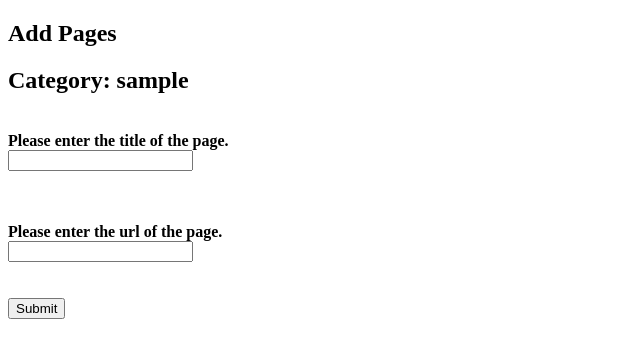
After one commit to HiChen85/twd_haichen, a Django app: a page that uses templates/rango/add_page.html in a window 1280 px wide. The commit adds this page. Shown: the top 358 px of the page, without its empty margins (0-640 px from the left). Run offline with Django 3.2, Linux system fonts and the light colour scheme; tables that the repository leaves empty hold one stand-in row (values such as "Sample post").

Commit message:
finish Chapter7

```diff
--- /dev/null
+++ b/rango/forms.py
@@ -0,0 +1,36 @@
+from django import forms
+from rango.models import Category, Page
+
+class CategoryForm(forms.ModelForm):
+    name = forms.CharField(max_length=128, help_text='Please enter the category name.', label='Name')
+    views = forms.IntegerField(widget=forms.HiddenInput(), initial=0)
+    likes = forms.IntegerField(widget=forms.HiddenInput(), initial=0)
+    slug = forms.CharField(widget=forms.HiddenInput(), required=False)
+
+    class Meta:
+        model = Category
+        fields = ('name',)
+
+
+
+class PageForm(forms.ModelForm):
+    title = forms.CharField(max_length=128, help_text='Please enter the title of the page.')
+    url = forms.URLField(max_length=200, help_text='Please enter the url of the page.')
+    views = forms.IntegerField(widget=forms.HiddenInput(), initial=0)
+
+    class Meta():
+        model = Page
+        exclude = ('category',)
+
+    def clean(self):
+        cleaned_data = self.cleaned_data
+        url = cleaned_data.get('url')
+        if url:
+            if url.startswith('http://') or url.startswith('https://'):
+                print(url)
+                return cleaned_data
+            else:
+                url  = 'http://' + url
+                cleaned_data['url'] = url
+                print("不是以 http 或 https 开头的最终数据:", cleaned_data['url'])
+                return cleaned_data
--- a/rango/models.py
+++ b/rango/models.py
@@ -3,7 +3,7 @@ from django.template.defaultfilters import slugify
 
 # Create your models here.
 class Category(models.Model):
-    name = models.CharField(verbose_name="category", max_length=128, unique=True)
+    name = models.CharField(max_length=128, unique=True)
     views = models.IntegerField(verbose_name='views', default=0)
     likes = models.IntegerField(verbose_name='likes', default=0)
     slug = models.SlugField(default='', unique=True)
--- a/rango/urls.py
+++ b/rango/urls.py
@@ -2,8 +2,11 @@ from django.contrib import admin
 from django.urls import path
 from . import views
 
+app_name = 'rango'
 urlpatterns = [
     path('', views.index, name='index'),
     path('about/', views.about, name='about'),
-    path('category/<slug:category_name_slug>/', views.show_category, name='show_category')
+    path('category/<slug:category_name_slug>/', views.show_category, name='show_category'),
+    path('add_category/', views.add_category, name='add_category'),
+    path('category/<slug:category_name_slug>/add_page/', views.add_page, name='add_page'),
 ]
--- a/rango/views.py
+++ b/rango/views.py
@@ -1,9 +1,10 @@
-from django.shortcuts import render
+from django.shortcuts import render, redirect
 from django.http import HttpResponse
 # reverse alias of urls
 from django.urls import reverse
 
 from .models import Category, Page
+from rango.forms import CategoryForm, PageForm
 # Create your views here.
 
 def index(request):
@@ -39,8 +40,48 @@ def show_category(request, category_name_slug):
         pages = Page.objects.filter(category=category)
         context_dict['pages'] = pages
         context_dict['category'] = category
+        context_dict['slug'] = category_name_slug
+        print('category_name_slug:  ',category_name_slug)
     except Category.DoesNotExist:
         context_dict['category'] = None
         context_dict['pages'] = None
 
     return render(request, 'rango/category.html', context=context_dict)
+
+def add_category(request):
+    form = CategoryForm()
+    if request.method == 'POST':
+        form = CategoryForm(request.POST)
+        if form.is_valid():
+            form.save(commit=True)
+            return redirect('/rango/')
+        else:
+            print(form.errors)
+    return render(request, 'rango/add_category.html', context={'form':form})
+
+def add_page(request, category_name_slug):
+    try:
+        category = Category.objects.get(slug=category_name_slug)
+    except Category.DoesNotExist:
+        category = None
+
+    if category is None:
+        return redirect('/rango/')
+
+    form = PageForm()
+    if request.method == 'POST':
+        form = PageForm(request.POST)
+        if form.is_valid():
+            if category:
+
+                page = form.save(commit=False)
+                page.category = category
+                page.views = 0
+                page.save()
+
+                return redirect(reverse('rango:show_category', kwargs={'category_name_slug': category_name_slug}))
+        else:
+            print("不合法的数据输入")
+            print(form.errors)
+    context_dict= {'form':form, 'category': category}
+    return render(request, 'rango/add_page.html', context=context_dict)
--- /dev/null
+++ b/templates/rango/add_page.html
@@ -0,0 +1,27 @@
+<!DOCTYPE html>
+<html lang="en">
+<head>
+    <meta charset="UTF-8">
+    <title>Rango</title>
+</head>
+<body>
+<h2>Add Pages</h2>
+<form method="POST" action="/rango/category/{{ category.slug }}/add_page/">
+    {% csrf_token %}
+    <h2>Category: {{ category.slug }}</h2>
+    {% for hidden in form.hidden_fields %}
+        {{ hidden }}
+    {% endfor %}
+    {% for h in form.visible_fields %}
+        <p>{{ h.errors }}</p> <br/>
+        <strong>{{ h.help_text }}</strong> <br/>
+        <div>{{ h }}</div><br/>
+    {% endfor %}
+    <br/>
+    <input type="submit" name="submit" value="Submit"/>
+</form>
+<form>
+
+</form>
+</body>
+</html>
--- a/templates/rango/category.html
+++ b/templates/rango/category.html
@@ -19,6 +19,7 @@
             {# The info above commented are from TWD book on Moodle, but test files can only accept the below info instead of the above.#}
             <strong>No pages currently in category.</strong>
         {% endif %}
+        <a href="/rango/category/{{ category.slug }}/add_page/">Add Page</a> <br/>
     {% else %}
         The specified category does not exist.
     {% endif %}
--- a/templates/rango/index.html
+++ b/templates/rango/index.html
@@ -40,6 +40,7 @@
 
 <div>
     <a href="/rango/about/">About Rango</a><br/>
+    <a href="{% url 'rango:add_category' %}">Add a New Category</a><br />
     <img src="{% static 'images/rango.jpg' %}"
          alt="Picture of Rango"/> <!-- New line -->
 </div>
```
Also changed, not shown: templates/rango/add_category.html (added, +24 -0 lines).
